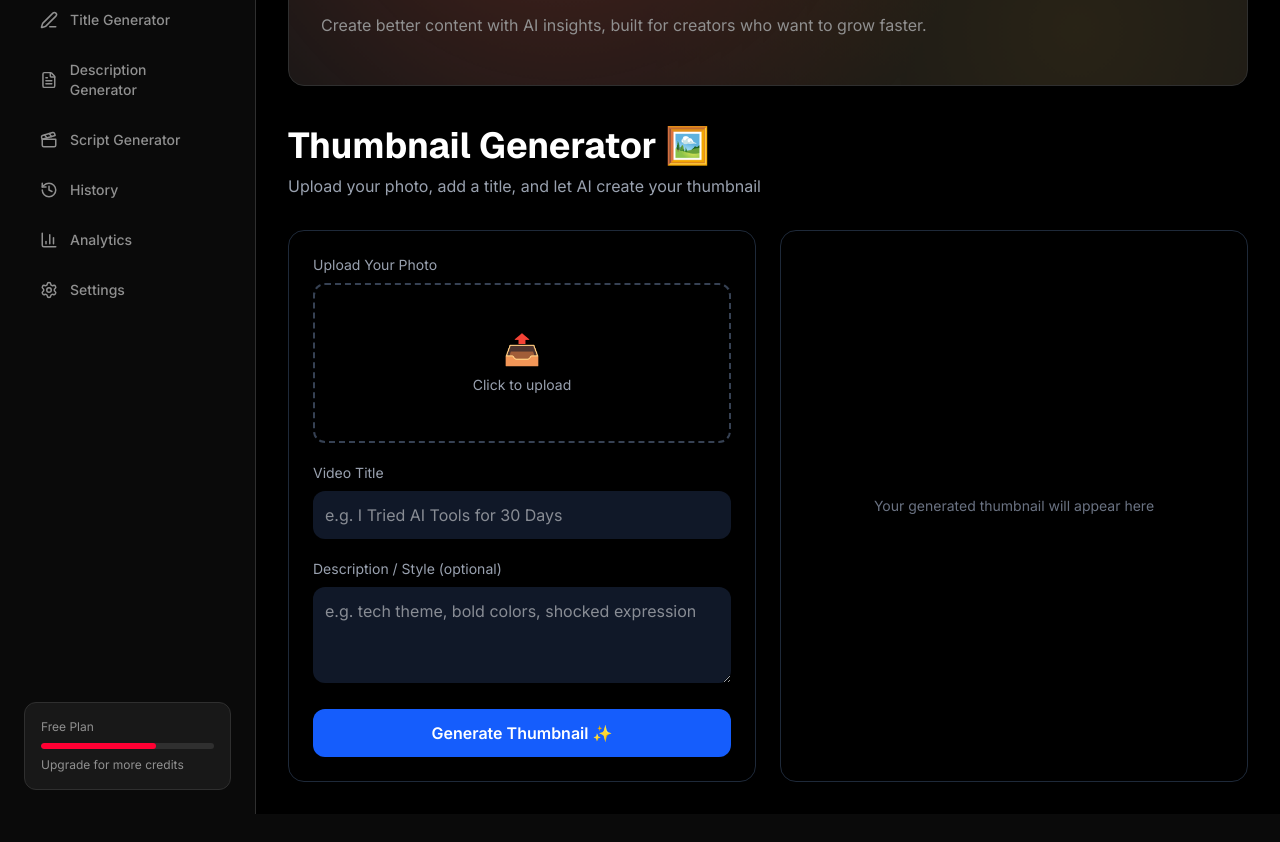
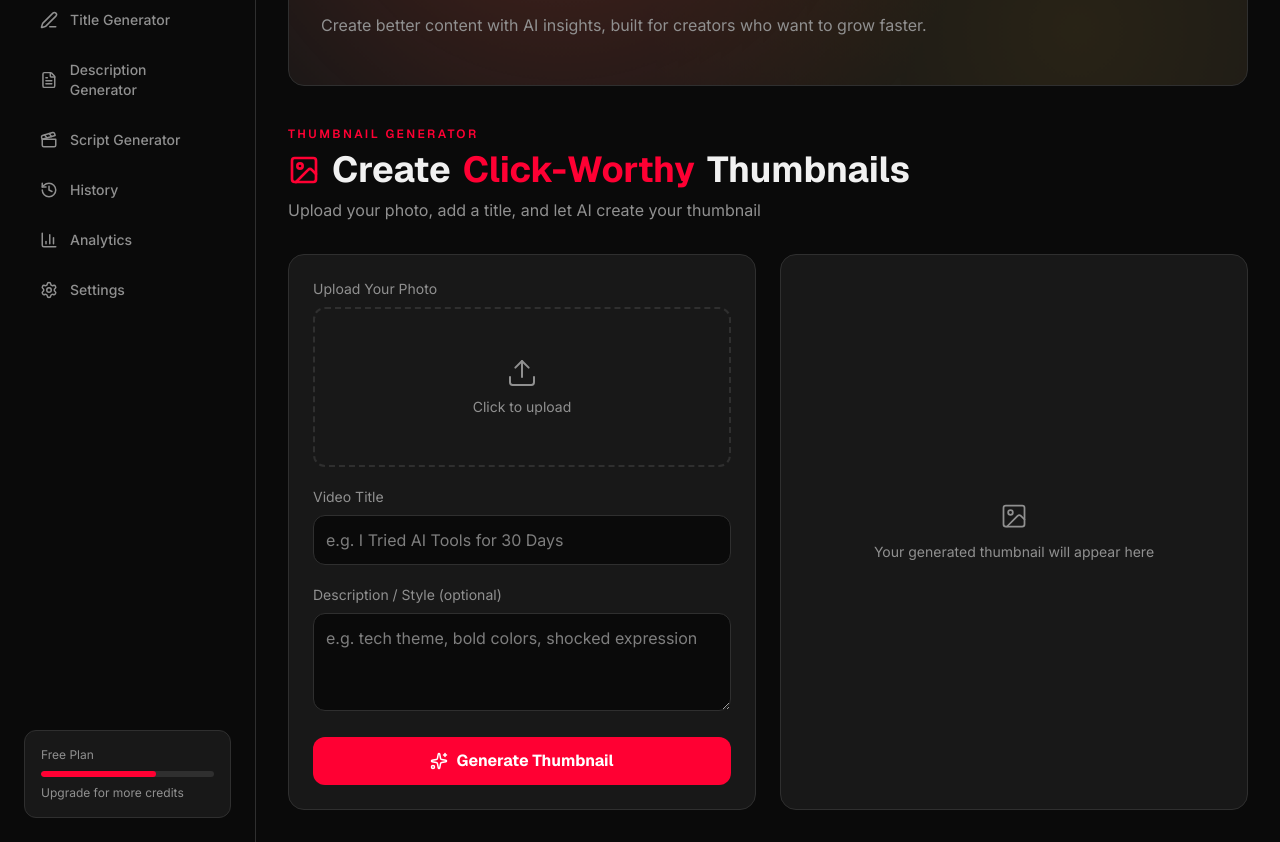
Before and after one commit to saif-oops/StudioAI, a Next.js app in the folder frontend/: page /thumbnail-generator in a window 1280 px wide. Shown: the part 260-1102 px from the top of the page. Before the commit the page ends 1074 px from the top, so only its background shows below. Built offline with nearby package versions, Linux system fonts and the light colour scheme.

Commit message:
Migrate thumbnail generator to new design system

```diff
--- a/frontend/app/thumbnail-generator/page.tsx
+++ b/frontend/app/thumbnail-generator/page.tsx
@@ -1,6 +1,7 @@
 "use client";
 
 import { useState } from "react";
+import { ImageIcon, Upload, Sparkles, Download, X } from "lucide-react";
 import Sidebar from "../components/Sidebar";
 import Header from "../components/Header";
 
@@ -58,55 +59,100 @@ export default function ThumbnailGenerator() {
   };
 
   return (
-    <main className="min-h-screen bg-black text-white flex">
+    <main className="min-h-screen bg-[var(--background)] text-[var(--foreground)] flex">
       <Sidebar />
+
       <section className="flex-1 p-8">
         <Header />
-        <h1 className="text-4xl font-bold">Thumbnail Generator 🖼️</h1>
-        <p className="mt-2 text-gray-400">Upload your photo, add a title, and let AI create your thumbnail</p>
+
+        <div className="relative">
+          <p className="font-display text-xs font-semibold tracking-[0.2em] text-[var(--accent)] uppercase">
+            Thumbnail Generator
+          </p>
+          <h1 className="mt-2 font-display text-4xl font-bold flex items-center gap-3">
+            <ImageIcon className="text-[var(--accent)]" size={32} />
+            Create <span className="text-[var(--accent)]">Click-Worthy</span> Thumbnails
+          </h1>
+          <p className="mt-2 text-[var(--muted)]">
+            Upload your photo, add a title, and let AI create your thumbnail
+          </p>
+        </div>
+
         <div className="mt-8 grid gap-6 md:grid-cols-2">
-          <div className="rounded-2xl border border-gray-800 p-6 space-y-5">
+          <div className="rounded-2xl border border-[var(--border-color)] bg-[var(--surface)] p-6 space-y-5">
             <div>
-              <label className="block mb-2 text-sm text-gray-400">Upload Your Photo</label>
+              <label className="block mb-2 text-sm text-[var(--muted)]">Upload Your Photo</label>
               {!photo ? (
-                <label className="flex h-40 cursor-pointer flex-col items-center justify-center rounded-xl border-2 border-dashed border-gray-700 hover:border-blue-500 transition">
-                  <span className="text-3xl">📤</span>
-                  <span className="mt-2 text-sm text-gray-400">Click to upload</span>
+                <label className="flex h-40 cursor-pointer flex-col items-center justify-center rounded-xl border-2 border-dashed border-[var(--border-color)] hover:border-[var(--accent)]/40 transition-colors">
+                  <Upload size={32} className="text-[var(--muted)]" strokeWidth={1.5} />
+                  <span className="mt-2 text-sm text-[var(--muted)]">Click to upload</span>
                   <input type="file" accept="image/*" onChange={handlePhotoUpload} className="hidden" />
                 </label>
               ) : (
                 <div className="space-y-3">
-                  <img src={photo} alt="uploaded preview" className="h-40 rounded-xl border border-gray-700 object-cover" />
-                  <button onClick={() => { setPhoto(null); setPhotoBase64(null); }} className="text-xs text-red-400 hover:text-red-300">
-                    Remove photo
+                  <img src={photo} alt="uploaded preview" className="h-40 rounded-xl border border-[var(--border-color)] object-cover" />
+                  <button onClick={() => { setPhoto(null); setPhotoBase64(null); }} className="flex items-center gap-1 text-xs text-red-400 hover:text-red-300">
+                    <X size={12} /> Remove photo
                   </button>
                 </div>
               )}
             </div>
+
             <div>
-              <label className="block mb-2 text-sm text-gray-400">Video Title</label>
-              <input type="text" placeholder="e.g. I Tried AI Tools for 30 Days" value={title} onChange={(e) => setTitle(e.target.value)} className="w-full rounded-xl bg-gray-900 p-3 text-white outline-none" />
+              <label className="block mb-2 text-sm text-[var(--muted)]">Video Title</label>
+              <input
+                type="text"
+                placeholder="e.g. I Tried AI Tools for 30 Days"
+                value={title}
+                onChange={(e) => setTitle(e.target.value)}
+                className="w-full rounded-xl bg-[var(--background)] border border-[var(--border-color)] p-3 text-[var(--foreground)] outline-none focus:border-[var(--accent)]/50 transition-colors"
+              />
             </div>
+
             <div>
-              <label className="block mb-2 text-sm text-gray-400">Description / Style (optional)</label>
-              <textarea placeholder="e.g. tech theme, bold colors, shocked expression" value={description} onChange={(e) => setDescription(e.target.value)} rows={3} className="w-full rounded-xl bg-gray-900 p-3 text-white outline-none" />
+              <label className="block mb-2 text-sm text-[var(--muted)]">Description / Style (optional)</label>
+              <textarea
+                placeholder="e.g. tech theme, bold colors, shocked expression"
+                value={description}
+                onChange={(e) => setDescription(e.target.value)}
+                rows={3}
+                className="w-full rounded-xl bg-[var(--background)] border border-[var(--border-color)] p-3 text-[var(--foreground)] outline-none focus:border-[var(--accent)]/50 transition-colors"
+              />
             </div>
-            <button onClick={generateThumbnail} disabled={loading} className="w-full rounded-xl bg-blue-600 px-6 py-3 font-semibold disabled:opacity-50">
-              {loading ? "Generating..." : "Generate Thumbnail ✨"}
+
+            <button
+              onClick={generateThumbnail}
+              disabled={loading}
+              className="flex w-full items-center justify-center gap-2 rounded-xl bg-[var(--accent)] px-6 py-3 font-display font-bold text-white hover:bg-[var(--accent-hover)] transition-colors disabled:opacity-50"
+            >
+              <Sparkles size={18} />
+              {loading ? "Generating..." : "Generate Thumbnail"}
             </button>
           </div>
-          <div className="rounded-2xl border border-gray-800 p-6 flex items-center justify-center">
-            {loading && <p className="text-gray-400">Creating your thumbnail...</p>}
+
+          <div className="rounded-2xl border border-[var(--border-color)] bg-[var(--surface)] p-6 flex items-center justify-center">
+            {loading && (
+              <div className="text-center">
+                <Sparkles size={28} className="mx-auto text-[var(--accent)] animate-pulse" />
+                <p className="mt-3 text-[var(--muted)]">Creating your thumbnail...</p>
+              </div>
+            )}
+
             {!loading && generatedImage && (
               <div className="space-y-4 text-center">
-                <img src={generatedImage} alt="generated thumbnail" className="rounded-xl border border-gray-700 max-w-full" />
-                <a href={generatedImage} download="thumbnail.png" className="inline-block rounded-xl bg-green-600 px-6 py-2 font-semibold hover:bg-green-700">
+                <img src={generatedImage} alt="generated thumbnail" className="rounded-xl border border-[var(--border-color)] max-w-full" />
+                <a href={generatedImage} download="thumbnail.png" className="inline-flex items-center gap-2 rounded-xl bg-[var(--accent)] px-6 py-2 font-semibold text-white hover:bg-[var(--accent-hover)] transition-colors">
+                  <Download size={16} />
                   Download
                 </a>
               </div>
             )}
+
             {!loading && !generatedImage && (
-              <p className="text-gray-500 text-sm text-center">Your generated thumbnail will appear here</p>
+              <div className="text-center">
+                <ImageIcon size={28} className="mx-auto text-[var(--muted)]" strokeWidth={1.5} />
+                <p className="mt-3 text-sm text-[var(--muted)]">Your generated thumbnail will appear here</p>
+              </div>
             )}
           </div>
         </div>
```
